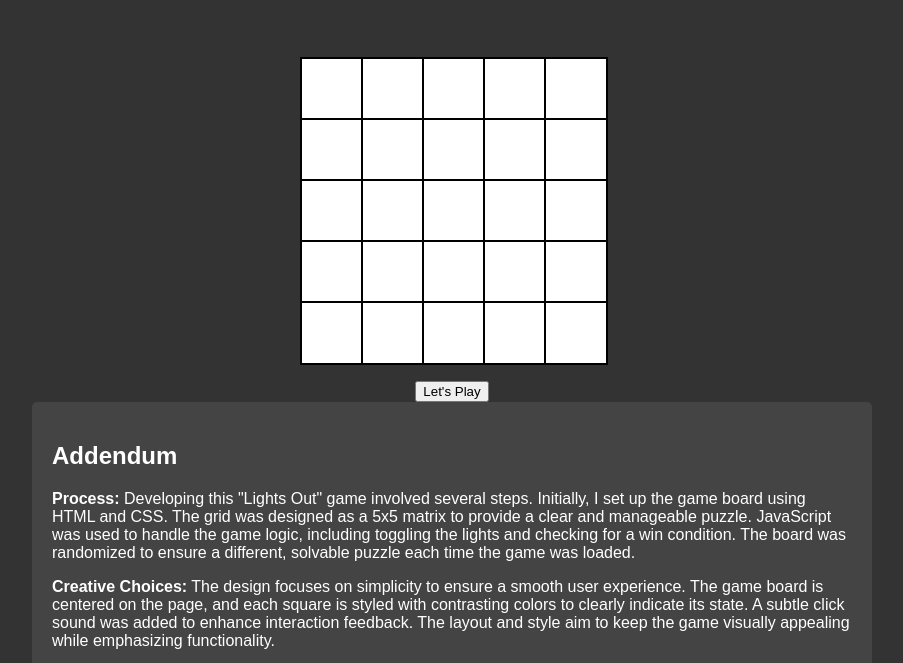
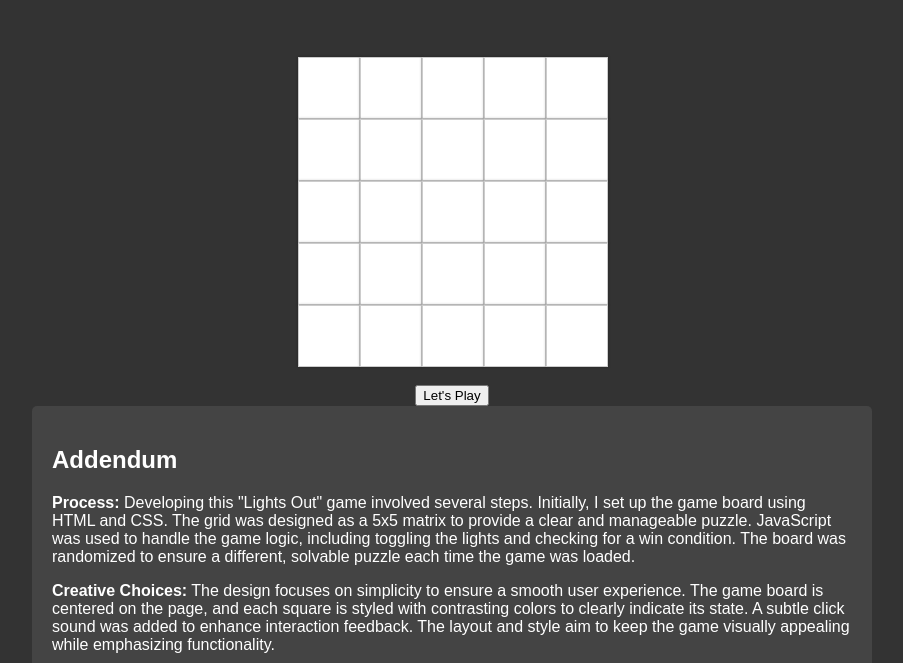
Before and after one commit to chilukotipavankumar/ITC505, a plain HTML site: page final/index.html in a window 1280 px wide. Shown: the part 60-723 px from the top of the page, without its empty margins (188-1091 px from the left). Drawn offline with Linux system fonts and the light colour scheme.

Commit message:
Update styles.css

```diff
--- a/final/styles.css
+++ b/final/styles.css
@@ -40,23 +40,26 @@ h1 {
     display: grid;
     grid-template-columns: repeat(5, 60px);
     grid-template-rows: repeat(5, 60px);
-    gap: 1px;
+    gap: 2px; /* Increase gap to make lines more visible */
     margin: 20px;
-    background-color:olive;
+    background-color: #fff; /* Background color of gaps */
 }
 
 .square {
     width: 60px;
     height: 60px;
-    background-color:white;
-    border: 2px solid #000;
+    background-color: white; /* Default state is white */
+    border: 1px solid #ccc; /* Light border for distinction */
+    box-shadow: 0 0 3px rgba(0, 0, 0, 0.3); /* Optional: Add shadow for better visibility */
     cursor: pointer;
-    transition: background-color 0.2s;
+    transition: background-color 0.2s, border-color 0.2s;
 }
 
 .square.is-off {
-    background-color: black;
+    background-color: black; /* Off state is black */
 }
+
+
 
 #addendum {
     margin-top: 30px;
@@ -77,3 +80,11 @@ footer {
     background-color: #444;
     border-radius: 8px;
 }
+
+.square::before {
+    content: attr(id); /* Display ID for debugging */
+    display: block;
+    font-size: 10px;
+    color: black;
+    text-align: center;
+}
```
